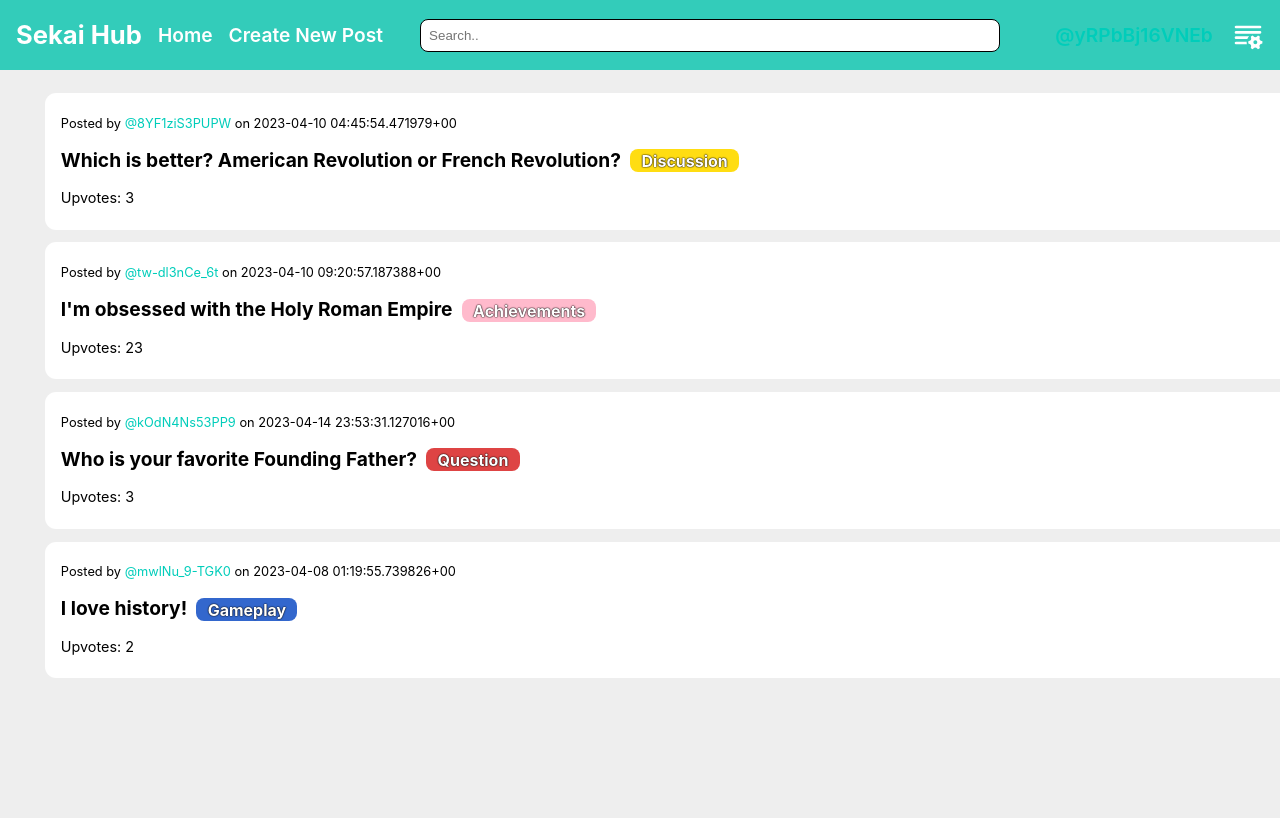
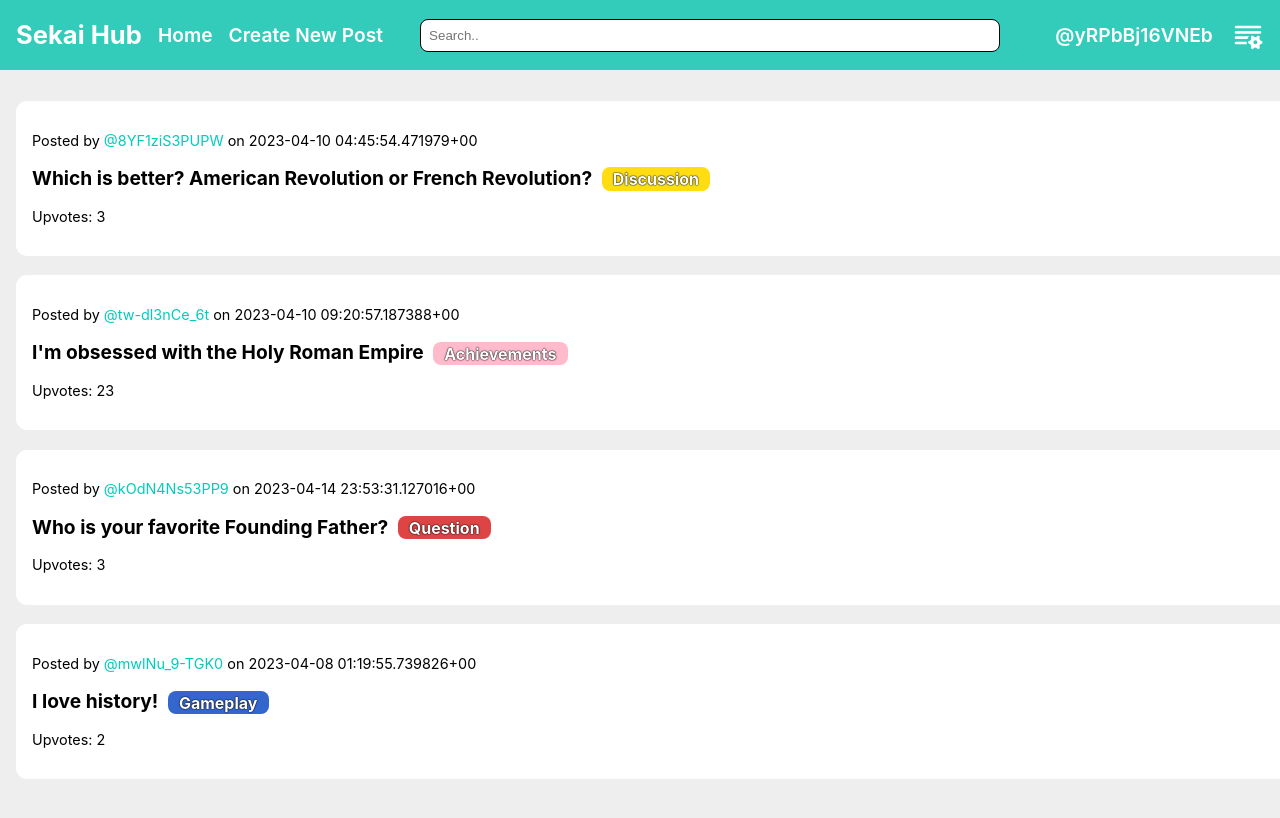
Before and after one commit to v74c63t/sekai-hub, a React (Vite) app: page / in a window 1280 px wide. Shown: the top 818 px of the page. Built offline with nearby package versions, Linux system fonts and the light colour scheme.

Commit message:
More styling

```diff
--- a/src/App.css
+++ b/src/App.css
@@ -20,6 +20,15 @@
 
 .create-link:hover {
   color: rgb(69, 69, 69);
+}
+
+.posts-container {
+  display: flex;
+  align-items: center;
+  flex-direction: column;
+  gap: 0.2rem;
+  padding: 0;
+  margin: 0;
 }
 
 /* .logo {
--- a/src/App.jsx
+++ b/src/App.jsx
@@ -58,11 +58,13 @@ function App() {
   return (
     <>
       {posts.length !== 0 ? (
-        posts.map((post, i) => {
-          return (
-            <PostCondensed key={i} post={post} />
-          )
-        })
+        <div className='posts-container'>
+          {posts.map((post, i) => {
+            return (
+              <PostCondensed key={i} post={post} />
+            )
+          })}
+        </div>
       ) :
       <div className='no-posts'>
         <p>There are no posts currently.</p>
--- a/src/components/Navbar/Navbar.css
+++ b/src/components/Navbar/Navbar.css
@@ -64,7 +64,7 @@
   align-items: center;
 }
 
-.uid {
+.navbar-uid {
   padding: 0;
   margin: 0;
   width: 11rem;
--- a/src/components/Navbar/Navbar.jsx
+++ b/src/components/Navbar/Navbar.jsx
@@ -24,7 +24,7 @@ const NavBar = () => {
           </div>
           <input className='search' type="text" placeholder="Search.." />
           <div className="user-info">
-            <p className='uid'>@{UID}</p>
+            <p className='navbar-uid'>@{UID}</p>
             <Icon className='settings-icon' icon="fluent:text-grammar-settings-24-filled" />
           </div>
         </nav>
--- a/src/components/PostCondensed/PostCondensed.css
+++ b/src/components/PostCondensed/PostCondensed.css
@@ -1,10 +1,13 @@
 .post {
   background-color: white;
   border-radius: 0.7rem;
-  margin: 0.8rem;
-  padding: 0.5rem 1rem;
+  margin: 0.5rem;
+  /* margin: 0.8rem; */
+  /* padding: 0.5rem 1rem; */
+  padding: 1rem;
   text-align: left;
   width: 80rem;
+  /* width: 85rem; */
 }
 
 .posted-time, .post-title, .upvotes {
@@ -12,7 +15,7 @@
 }
 
 .posted-time {
-  font-size: 0.8rem;
+  font-size: 0.9rem;
   font-weight: 400;
 }
 
@@ -62,6 +65,6 @@
   background-color: var(--kaito-color);
 }
 
-.uid {
+.post-author {
   color: var(--vs-color);
 }
--- a/src/components/PostCondensed/PostCondensed.jsx
+++ b/src/components/PostCondensed/PostCondensed.jsx
@@ -6,7 +6,7 @@ const PostCondensed = ({post, uid}) => {
   return (
     <div className='post'>
       <Link className='post-link' to={`/post/${post.id}`}>
-        <h5 className='posted-time'>Posted by <span className='uid'>@{post.uid}</span> on {post.created_at}</h5>
+        <h5 className='posted-time'>Posted by <span className='post-author'>@{post.uid}</span> on {post.created_at}</h5>
         <h4 className='post-title'>{post.title} <span className={`flair ${post.flair}`}>{post.flair}</span></h4>
         <p className='upvotes'>Upvotes: {post.upvotes}</p>
       </Link>
```
